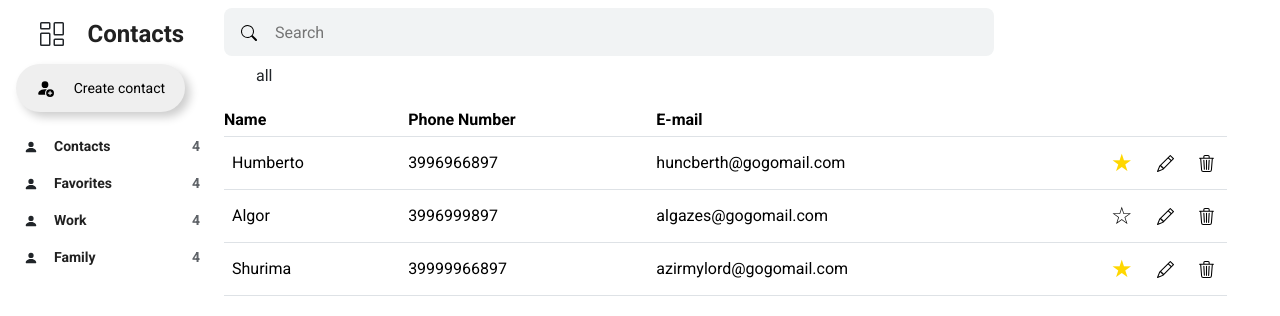
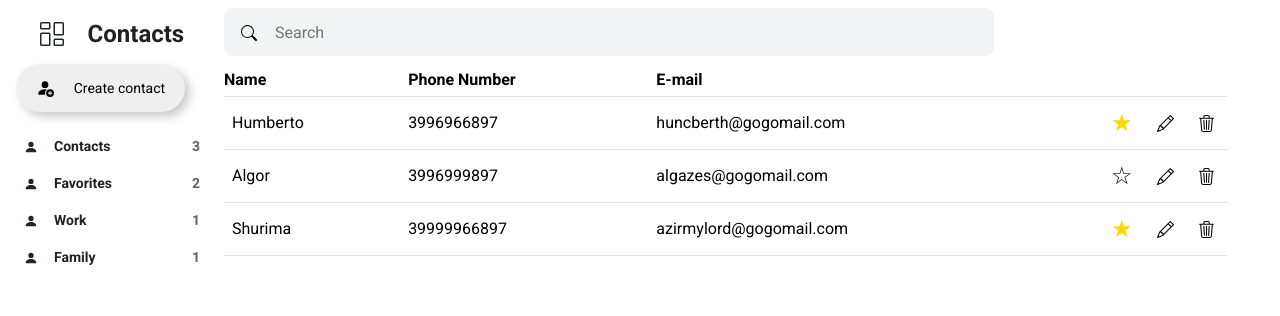
Before and after one commit to histereogenik/contact-list, a React (Create React App) app: page / in a window 1280 px wide. Shown: the top 316 px of the page. Built offline with nearby package versions, Linux system fonts and the light colour scheme.

Commit message:
getting the filters to work :D

```diff
--- a/src/components/FilterCard/index.tsx
+++ b/src/components/FilterCard/index.tsx
@@ -9,21 +9,31 @@ import * as Icon from 'react-bootstrap-icons'
 import { RootReducer } from '../../store'
 
 export type Props = {
-  counter: number
   label?: string
   criteria: 'label' | 'favorite' | 'all'
-  value: enums.LabelEnum
+  value: enums.LabelEnum | boolean
 }
 
-const FilterCard = ({ counter, label, criteria, value }: Props) => {
+const FilterCard = ({ label, criteria, value }: Props) => {
   const dispatch = useDispatch()
-  const { filter } = useSelector((state: RootReducer) => state)
+  const { filter, contacts } = useSelector((state: RootReducer) => state)
 
   const verifyIfActive = () => {
     const sameCriteria = filter.criteria === criteria
     const sameValue = filter.value === value
 
     return sameCriteria && sameValue
+  }
+
+  const countContacts = () => {
+    if (criteria === 'all') return contacts.items.length
+    if (criteria === 'favorite') {
+      return contacts.items.filter((item) => item.favorite.toString() === value)
+        .length
+    }
+    if (criteria === 'label') {
+      return contacts.items.filter((item) => item.label === value).length
+    }
   }
 
   const filterContacts = () => {
@@ -34,6 +44,8 @@ const FilterCard = ({ counter, label, criteria, value }: Props) => {
       })
     )
   }
+
+  const counterHandler = countContacts()
   const isActive = verifyIfActive()
 
   return (
@@ -42,7 +54,7 @@ const FilterCard = ({ counter, label, criteria, value }: Props) => {
         <Icon.PersonFill />
         <S.Label>{label}</S.Label>
       </div>
-      <S.Counter>{counter}</S.Counter>
+      <S.Counter>{counterHandler}</S.Counter>
     </S.Card>
   )
 }
--- a/src/containers/ContactList/index.tsx
+++ b/src/containers/ContactList/index.tsx
@@ -17,7 +17,6 @@ const ContactList = () => {
 
   const searchIcon = <Icon.Search />
 
-  const testeDelete = () => console.log('deleted!')
   const handleDeleteContact = (contactID: number) => {
     dispatch(deleteContact(contactID))
   }
@@ -25,7 +24,7 @@ const ContactList = () => {
   const searchFilterContacts = () => {
     let filteredContacts = items
 
-    if (term) {
+    if (term !== undefined) {
       filteredContacts = filteredContacts.filter((item) => {
         const lowerTerm = term.toLowerCase()
         return (
@@ -37,7 +36,7 @@ const ContactList = () => {
 
       if (criteria === 'favorite') {
         filteredContacts = filteredContacts.filter(
-          (item) => item.favorite === value
+          (item) => item.favorite.toString() === value
         )
       } else if (criteria === 'label') {
         filteredContacts = filteredContacts.filter(
@@ -61,11 +60,6 @@ const ContactList = () => {
           onChange={(e) => dispatch(changeTerm(e.target.value))}
         ></S.Search>
       </S.SearchContainer>
-      <ul>
-        <li>{term}</li>
-        <li>{criteria}</li>
-        <li>{value}</li>
-      </ul>
       <S.Table hover>
         <thead>
           <tr>
--- a/src/containers/Sidebar/index.tsx
+++ b/src/containers/Sidebar/index.tsx
@@ -22,25 +22,21 @@ const Sidebar = () => {
             value={enums.LabelEnum.ANY}
             criteria="all"
             label="Contacts"
-            counter={4}
           />
           <FilterCard
             value={enums.LabelEnum.FAVORITE}
             criteria="favorite"
             label="Favorites"
-            counter={4}
           />
           <FilterCard
             value={enums.LabelEnum.WORK}
             criteria="label"
             label="Work"
-            counter={4}
           />
           <FilterCard
             value={enums.LabelEnum.FAMILY}
             criteria="label"
             label="Family"
-            counter={4}
           />
         </S.Filters>
       </div>
--- a/src/utils/enums/LabelEnum.ts
+++ b/src/utils/enums/LabelEnum.ts
@@ -1,6 +1,6 @@
 export enum LabelEnum {
   ANY = '',
-  FAVORITE = 'favorite',
+  FAVORITE = 'true',
   WORK = 'work',
   FAMILY = 'family'
 }
```
